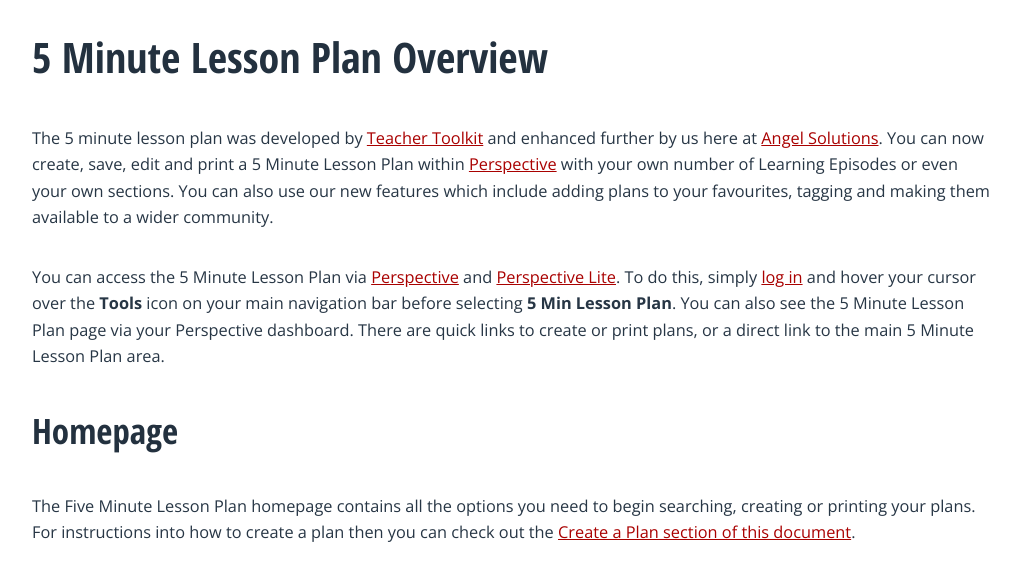
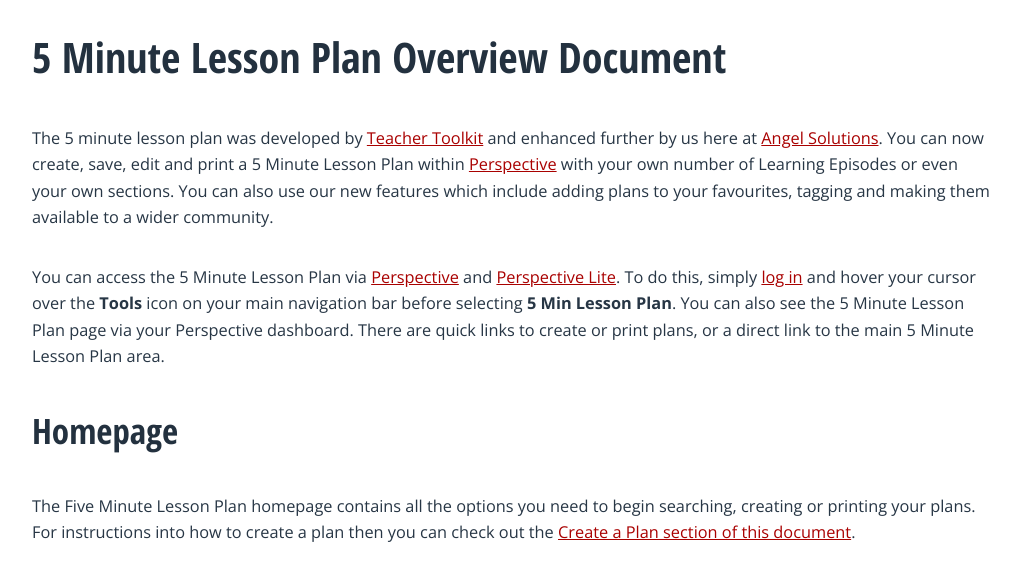
Before and after one commit to angelsolutions/5minutelessonplan, a Jekyll site: the page built from index.md, in a window 1280 px wide and 900 px high, cut to the strip 329-900 px from the top of the window. Shown: the whole strip, without its empty margins (128-1148 px from the left). Built offline with Jekyll 4.4.1, drawn with Linux system fonts in a browser that asks for light colours; nearby versions of some CDN libraries; comment, search, counter and statistics services are not loaded.

Commit message:
Title change

```diff
--- a/index.md
+++ b/index.md
@@ -3,7 +3,7 @@
 title: 5 Minute Lesson Plan Overview
 ---
 
-# 5 Minute Lesson Plan Overview
+# 5 Minute Lesson Plan Overview Document
 The 5 minute lesson plan was developed by [Teacher Toolkit](http://teachertoolkit.me/) and enhanced further by us here at [Angel Solutions](http://www.angelssolutions.co.uk). You can now create, save, edit and print a 5 Minute Lesson Plan within [Perspective](http://www.angelsolutions.co.uk/products/perspective) with your own number of Learning Episodes or even your own sections. You can also use our new features which include adding plans to your favourites, tagging and making them available to a wider community.
 
 You can access the 5 Minute Lesson Plan via [Perspective](http://www.angelsolutions.co.uk/products/perspective) and [Perspective Lite](http://www.angelsolutions.co.uk/products/perspective/lite). To do this, simply [log in](https://perspective.angelsolutions.co.uk/perspective/login.aspx) and hover your cursor over the **Tools** icon on your main navigation bar before selecting **5 Min Lesson Plan**. You can also see the 5 Minute Lesson Plan page via your Perspective dashboard. There are quick links to create or print plans, or a direct link to the main 5 Minute Lesson Plan area.
```
